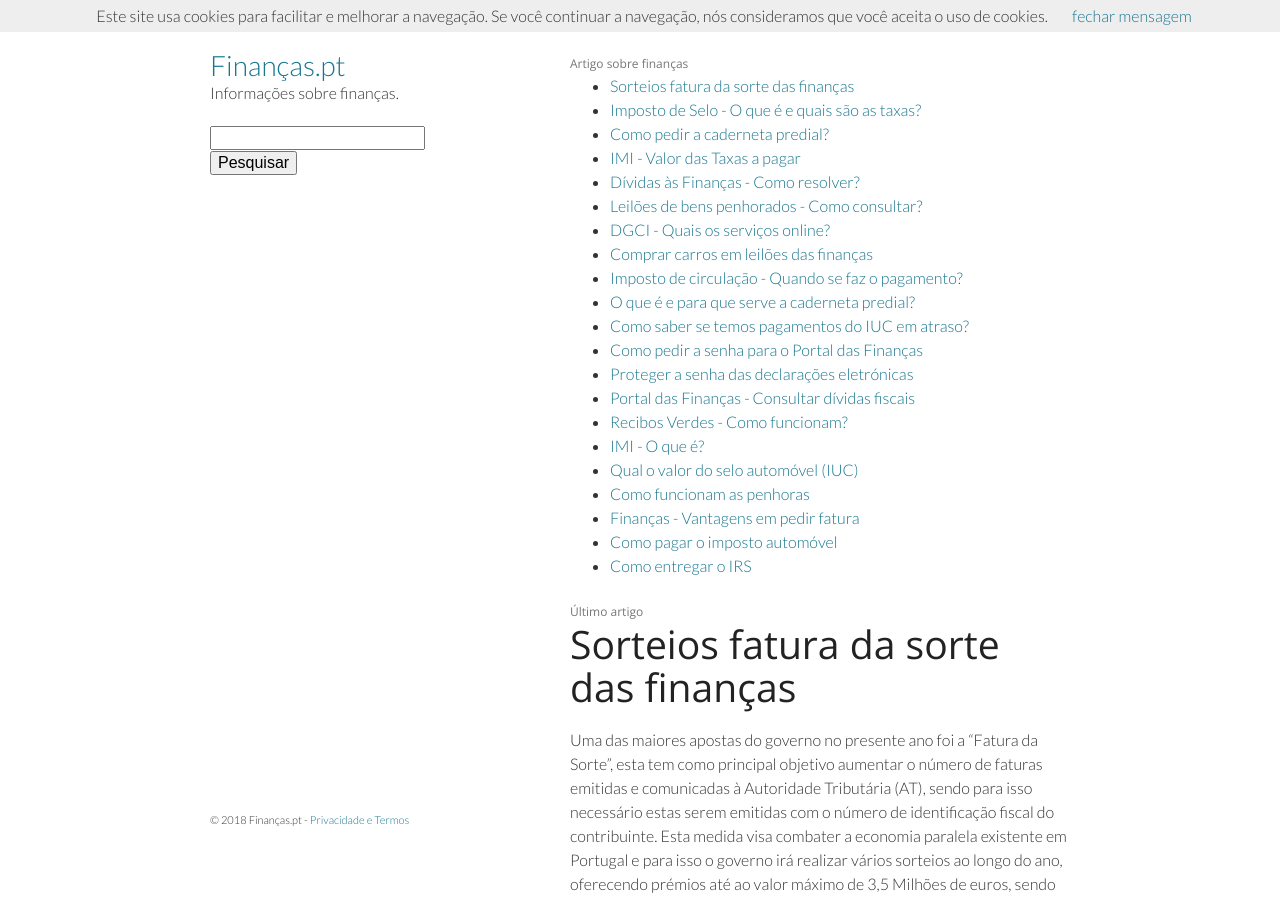
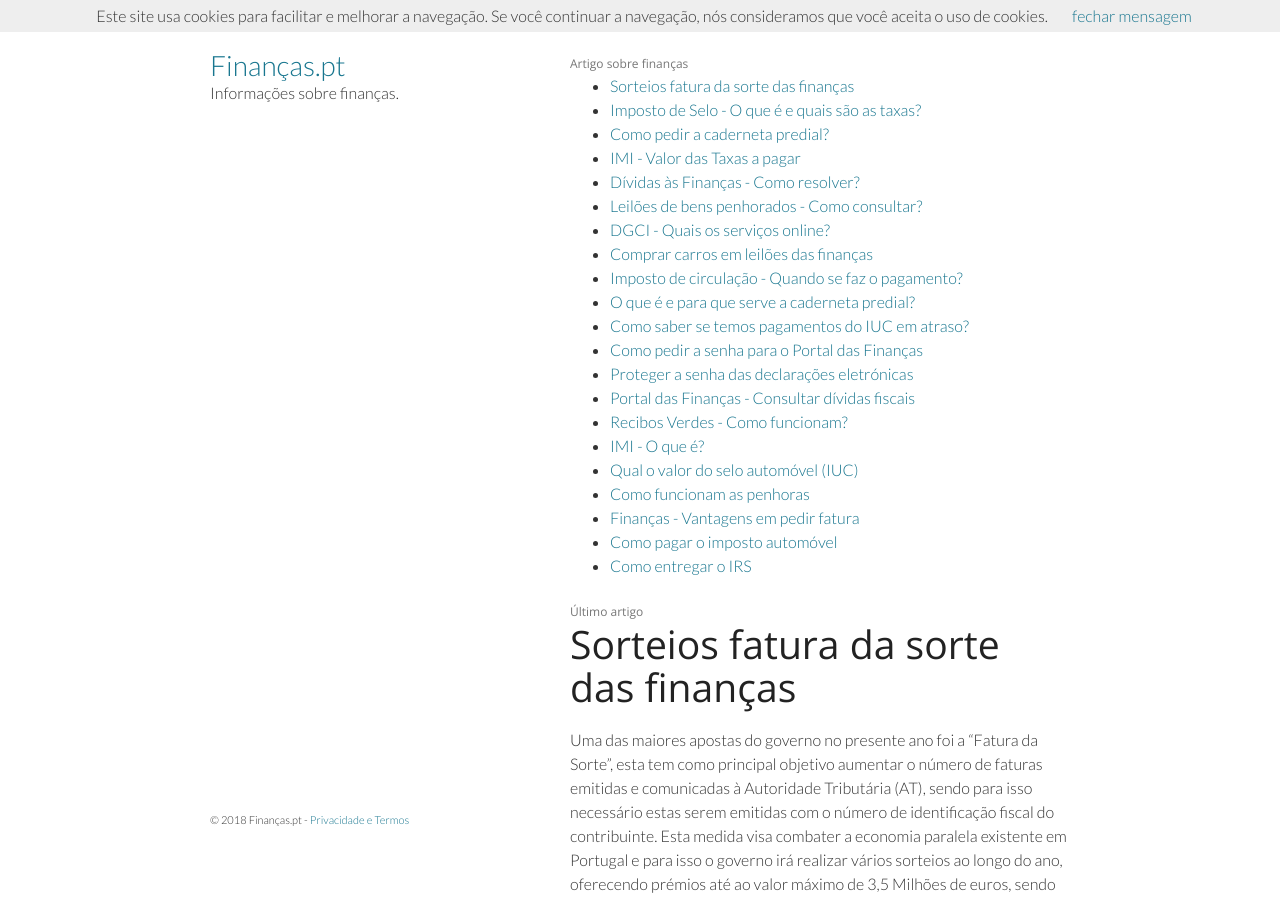
Before and after one commit to artigos/xn--finanas-yxa.pt, a Jekyll site: the page built from index.html, in a window 1280 px wide and 900 px high. Built offline with Jekyll 4.4.1, drawn with Linux system fonts in a browser that asks for light colours; comment, search, counter and statistics services are not loaded.

Commit message:
Removes search bar adds ads

```diff
--- a/_includes/header.html
+++ b/_includes/header.html
@@ -1,7 +1,6 @@
 <header>
   <h1><a href="/">Finanças.pt</a></h1>
   <p>Informações sobre finanças.</p>
-  {% include search.html %}<br/>
   <div class="header-banner-large">
     {% include adsense.html %}
   </div>
--- a/_layouts/default.html
+++ b/_layouts/default.html
@@ -7,6 +7,7 @@
 
     <section>
       {{ content }}
+      {% include adsense.html %}
       <hr/>
       <div class="disqus">
         {% include disqus.html %}
```
